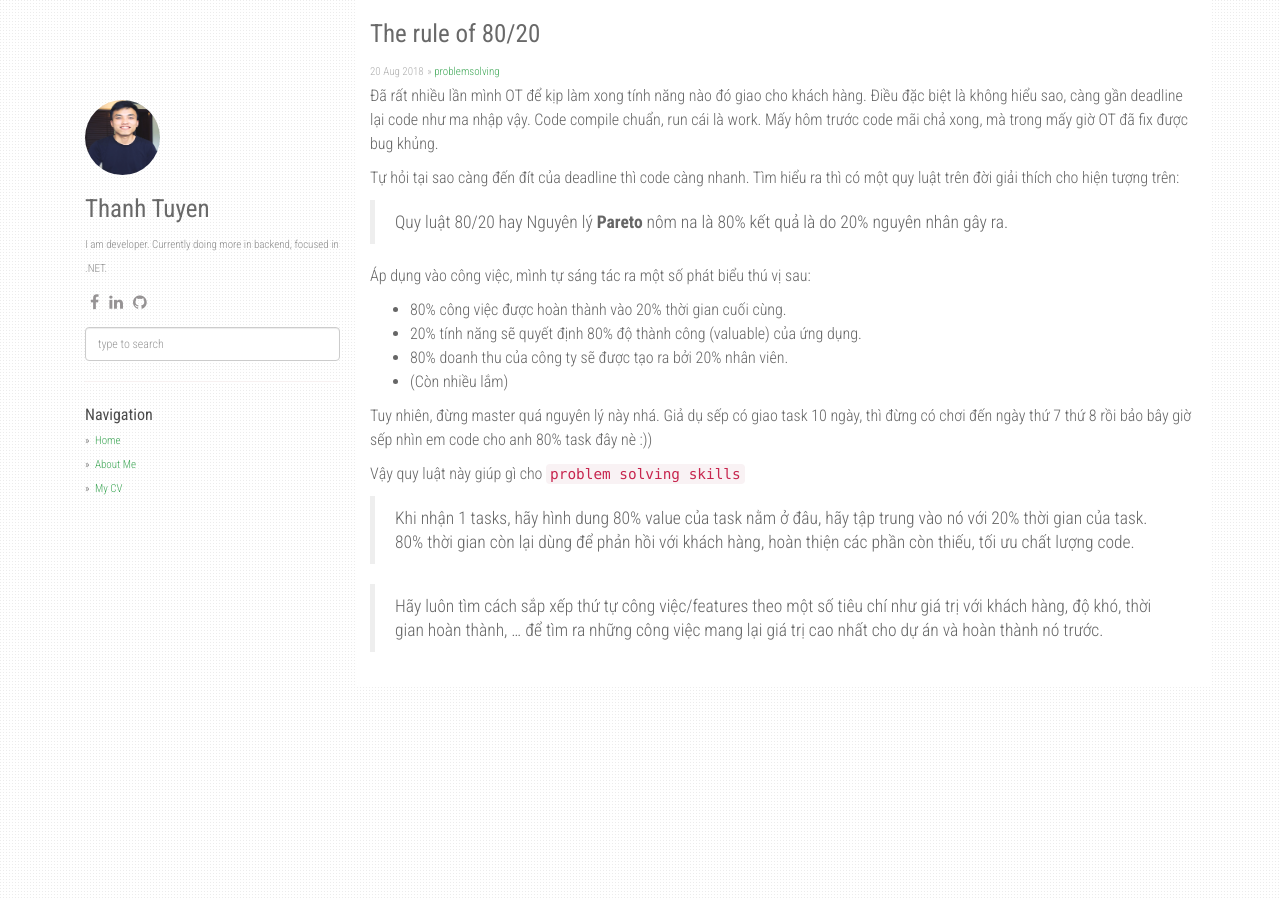
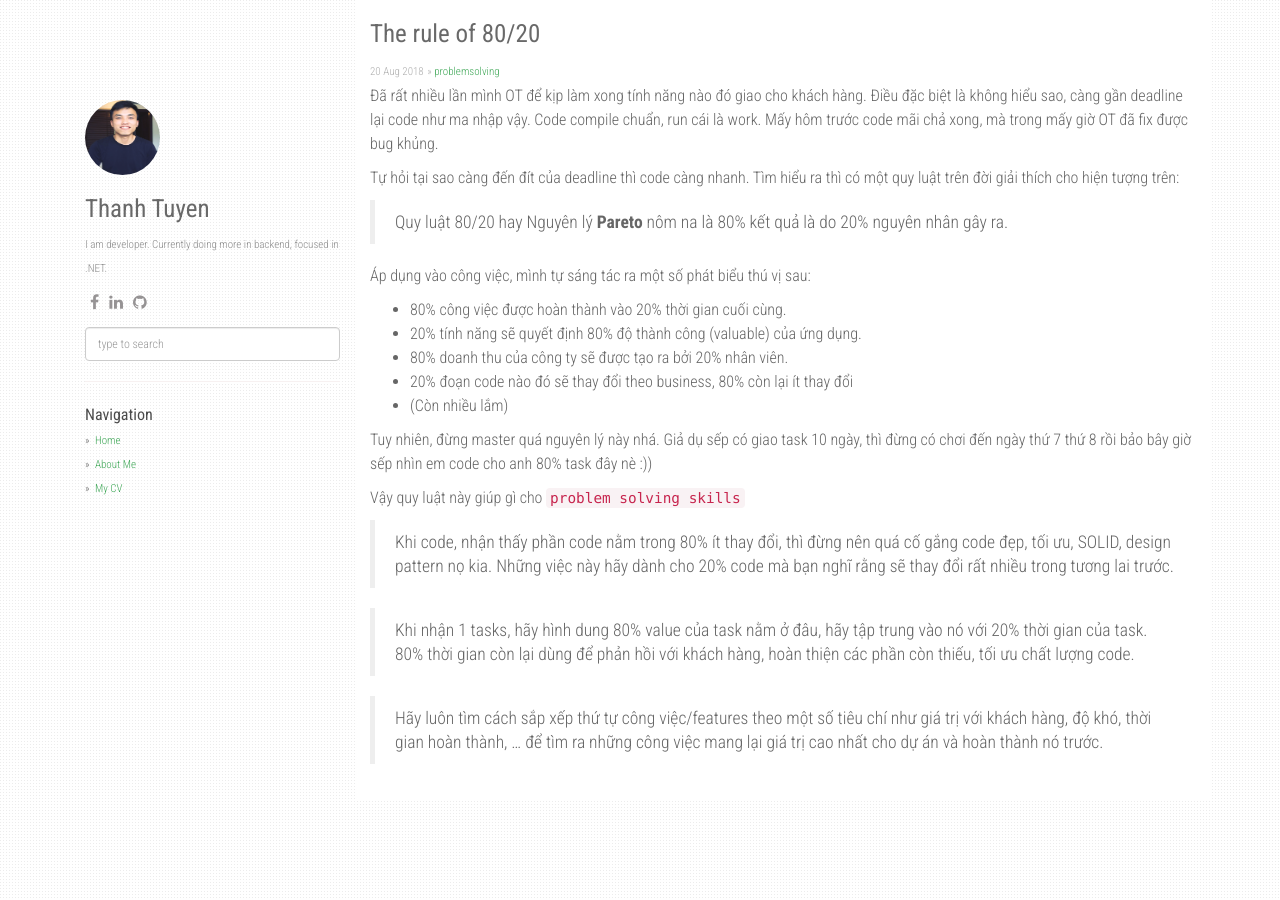
Before and after one commit to tuyentit/personal_stacks, a Jekyll site: the page built from _posts/2018-08-26-quy-tac-80-20.md, in a window 1280 px wide. Built offline with Jekyll 4.4.1, drawn with Linux system fonts in a browser that asks for light colours; nearby versions of some CDN libraries.

Commit message:
Update post

```diff
--- a/_posts/2018-08-26-quy-tac-80-20.md
+++ b/_posts/2018-08-26-quy-tac-80-20.md
@@ -15,11 +15,14 @@ Tự hỏi tại sao càng đến đít của deadline thì code càng nhanh. T
 * 80% công việc được hoàn thành vào 20% thời gian cuối cùng.
 * 20% tính năng sẽ quyết định 80% độ thành công (valuable) của ứng dụng.
 * 80% doanh thu của công ty sẽ được tạo ra bởi 20% nhân viên.
+* 20% đoạn code nào đó sẽ thay đổi theo business, 80% còn lại ít thay đổi
 * (Còn nhiều lắm)
 
 Tuy nhiên, đừng master quá nguyên lý này nhá. Giả dụ sếp có giao task 10 ngày, thì đừng có chơi đến ngày thứ 7 thứ 8 rồi bảo bây giờ sếp nhìn em code cho anh 80% task đây nè :))
 
 Vậy quy luật này giúp gì cho `problem solving skills`
+> Khi code, nhận thấy phần code nằm trong 80% ít thay đổi, thì đừng nên quá cố gắng code đẹp, tối ưu, SOLID, design pattern nọ kia. Những việc này hãy dành cho 20% code mà bạn nghĩ rằng sẽ thay đổi rất nhiều trong tương lai trước.
+
 > Khi nhận 1 tasks, hãy hình dung 80% value của task nằm ở đâu, hãy tập trung vào nó với 20% thời gian của task. 80% thời gian còn lại dùng để phản hồi với khách hàng, hoàn thiện các phần còn thiếu, tối ưu chất lượng code.
 
 > Hãy luôn tìm cách sắp xếp thứ tự công việc/features theo một số tiêu chí như giá trị với khách hàng, độ khó, thời gian hoàn thành, ... để tìm ra những công việc mang lại giá trị cao nhất cho dự án và hoàn thành nó trước.
```
